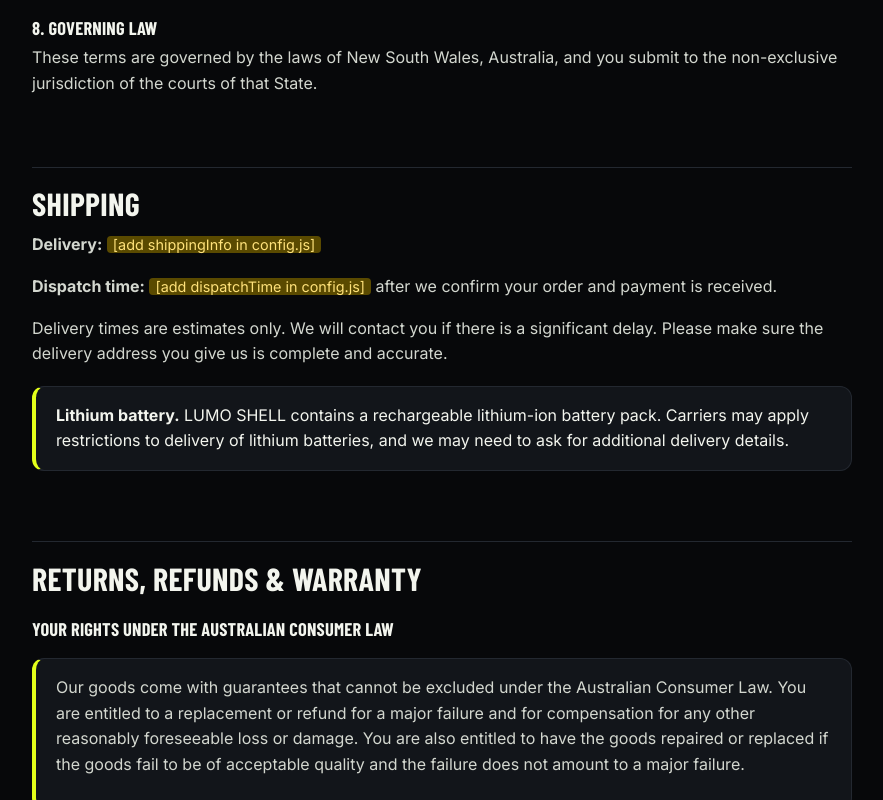
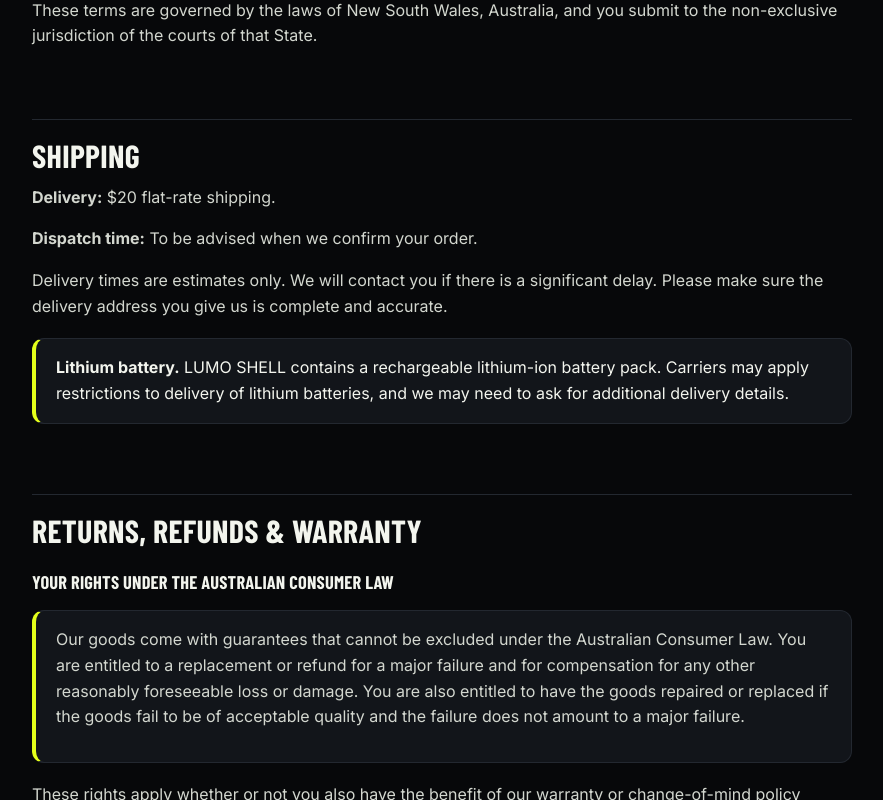
Before and after one commit to ursolution2016/first-pr-practice, a plain HTML site: page policies.html in a window 1280 px wide. Shown: the part 1382-2182 px from the top of the page, without its empty margins (198-1081 px from the left). Drawn offline with nearby package versions, Linux system fonts and the light colour scheme; a web font is replaced by a local one.

Commit message:
Add shipping rate and dispatch wording
Co-Authored-By: Claude Fable 5.2 <noreply@anthropic.com>
Claude-Session: https://claude.ai/code/session_01DRxpR7Svzr5gUMimmpkdpy

```diff
--- a/assets/js/app.js
+++ b/assets/js/app.js
@@ -132,7 +132,7 @@
     $('#cartCount').classList.toggle('on', count() > 0);
     $('#cartSubtotal').textContent = money(subtotal());
     $('#checkoutBtn').disabled = cart.length === 0;
-    $('#cartNote').textContent = 'Delivery ' + (C.shippingInfo ? 'is: ' + C.shippingInfo : 'is confirmed when we process your order') + '.' + (C.pricesIncludeGST ? ' Prices include GST.' : '');
+    $('#cartNote').textContent = (C.shippingInfo ? 'Delivery: ' + C.shippingInfo : 'Delivery is confirmed when we process your order.') + (C.pricesIncludeGST ? ' Prices include GST.' : '');
     var body = $('#cartBody');
     if (!cart.length) { body.innerHTML = '<p class="empty">Your cart is empty.</p><a class="btn btn-ghost block" href="#models" data-close>Choose your LUMO SHELL</a>'; return; }
     body.innerHTML = cart.map(function (l, i) {
--- a/assets/js/config.js
+++ b/assets/js/config.js
@@ -32,8 +32,8 @@ window.LUMO_CONFIG = {
   contactPhone: '0404 435 069',      // optional
 
   /* ---- Fulfilment text (shown in FAQ / policies) ---------------------- */
-  dispatchTime: '',      // e.g. 'within 5 business days'
-  shippingInfo: '',      // e.g. 'Flat-rate $15 Australia-wide via Australia Post'
+  dispatchTime: 'To be advised when we confirm your order',      // e.g. 'within 5 business days'
+  shippingInfo: '$20 flat-rate shipping.',      // e.g. 'Flat-rate $15 Australia-wide via Australia Post'
   warrantyPeriod: '12 months',    // e.g. '12 months'
   returnsWindow: '30 days',     // e.g. '30 days' (change-of-mind policy, if you offer one)
 
--- a/policies.html
+++ b/policies.html
@@ -73,7 +73,7 @@
     <!-- SHIPPING ----------------------------------------------------- -->
     <h2 id="shipping">Shipping</h2>
     <p><strong>Delivery:</strong> <span data-cfg="shippingInfo"></span></p>
-    <p><strong>Dispatch time:</strong> <span data-cfg="dispatchTime"></span> after we confirm your order and payment is received.</p>
+    <p><strong>Dispatch time:</strong> <span data-cfg="dispatchTime"></span>.</p>
     <p>Delivery times are estimates only. We will contact you if there is a significant delay. Please make sure the delivery address you give us is complete and accurate.</p>
     <div class="callout"><strong>Lithium battery.</strong> LUMO SHELL contains a rechargeable lithium-ion battery pack. Carriers may apply restrictions to delivery of lithium batteries, and we may need to ask for additional delivery details.</div>
 
```
Also changed, not shown: 1 other file.
